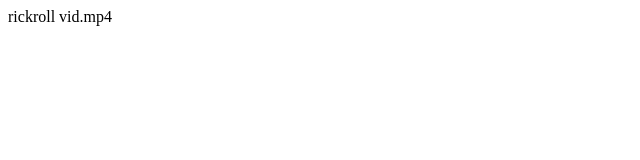
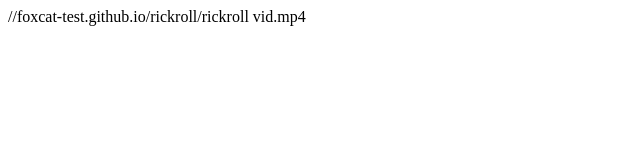
Before and after one commit to CodeFoxy-Github/website, a plain HTML site: page index.html in a window 1280 px wide. Shown: the whole page, without its empty margins (0-640 px from the left). Drawn offline with Linux system fonts and the light colour scheme.

Commit message:
Update index.html

```diff
--- a/index.html
+++ b/index.html
@@ -3,6 +3,6 @@
     <title>just a title</title>
 </head>
 <body>
-    <location>rickroll vid.mp4</location>
+    <location>//foxcat-test.github.io/rickroll/rickroll vid.mp4</location>
 </body>
 </html>
```
